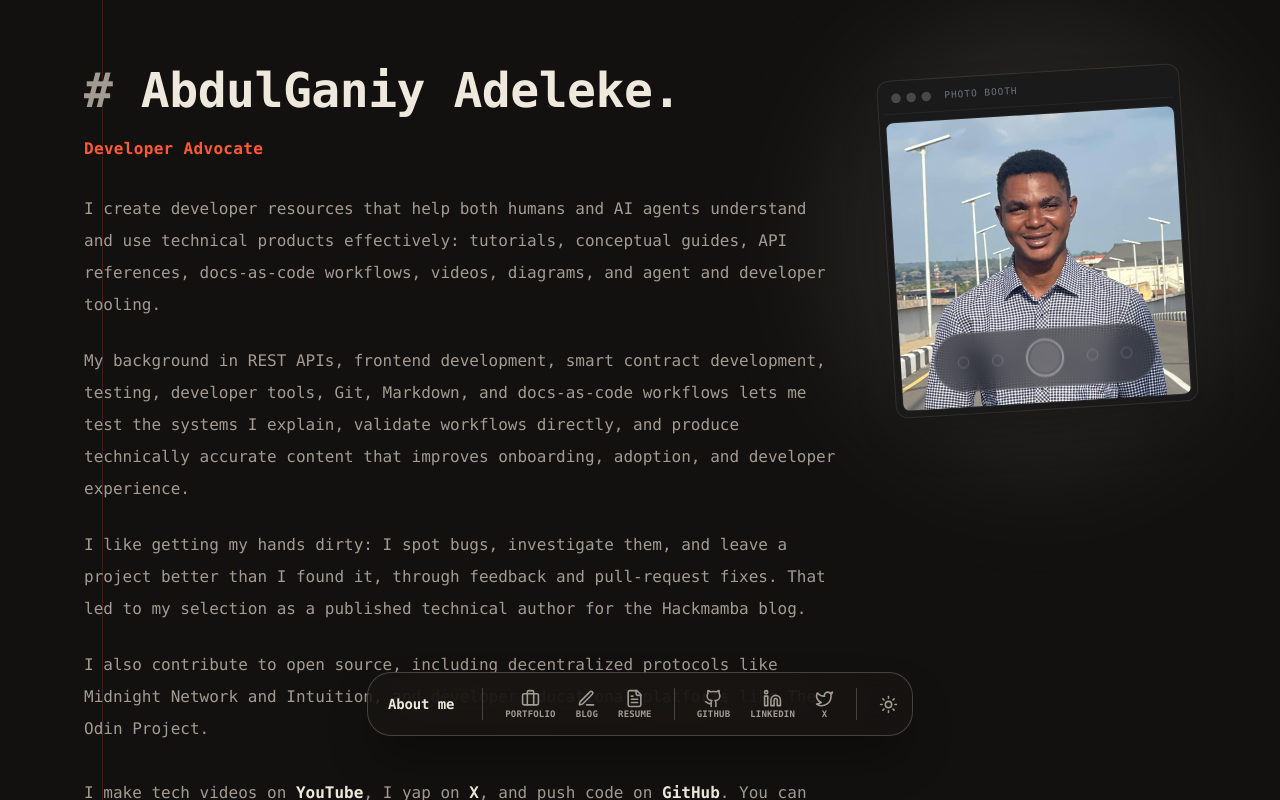
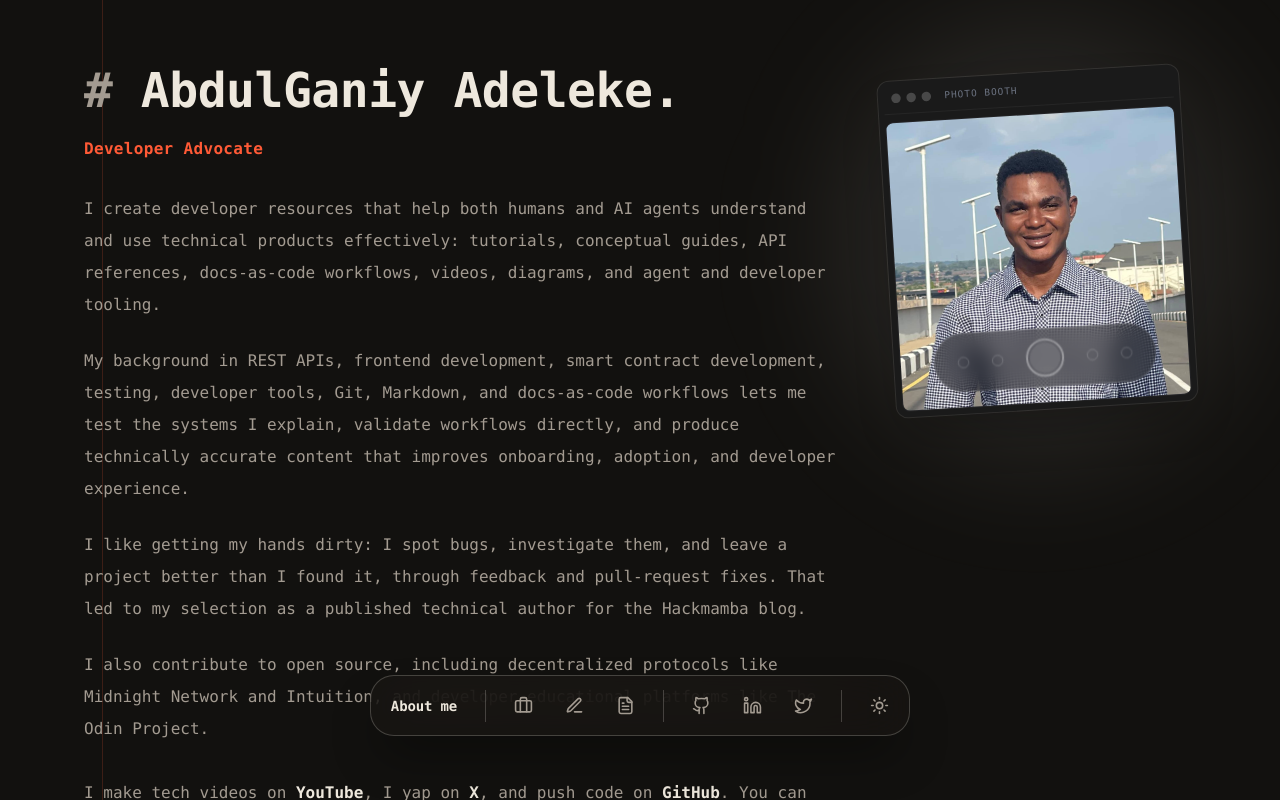
Before and after one commit to manueldezman/Portfolio-2, a Next.js app: page / in a window 1280 px wide. Shown: the top 800 px of the page. Built offline with nearby package versions, Linux system fonts and the light colour scheme.

Commit message:
remove label on desktop screen sizes

```diff
--- a/app/globals.css
+++ b/app/globals.css
@@ -181,11 +181,9 @@ body::after {
   border-radius: 0.75rem;
   color: var(--muted);
   display: flex;
-  flex-direction: column;
   flex-shrink: 0;
-  gap: 0.125rem;
   justify-content: center;
-  padding: 0.5rem 0.375rem;
+  padding: 0.5rem;
   position: relative;
   transition: color 300ms;
 }
@@ -198,6 +196,13 @@ body::after {
 @media (min-width: 640px) {
   .nav-item {
     border-radius: 1rem;
+    padding: 0.625rem;
+  }
+}
+
+@media (min-width: 768px) {
+  .nav-item {
+    padding: 0.75rem;
   }
 }
 
@@ -227,23 +232,27 @@ body::after {
   transform: scale(1);
 }
 
-.nav-label {
-  font-size: 0.5625rem;
-  font-weight: 700;
-  letter-spacing: 0.02em;
-  line-height: 1;
-  min-width: 0;
-  overflow: hidden;
-  text-transform: uppercase;
-}
-
+.nav-label,
 .nav-home {
   display: none;
 }
 
 @media (max-width: 639px) {
   .nav-item {
+    flex-direction: column;
+    gap: 0.125rem;
     padding: 0.5rem 0.25rem;
+  }
+
+  .nav-label {
+    display: block;
+    font-size: 0.5625rem;
+    font-weight: 700;
+    letter-spacing: 0.02em;
+    line-height: 1;
+    min-width: 0;
+    overflow: hidden;
+    text-transform: uppercase;
   }
 
   .nav-home {
--- a/components/Header.tsx
+++ b/components/Header.tsx
@@ -50,6 +50,7 @@ export function Header() {
             <span aria-hidden="true" className="nav-label">
               {item.label}
             </span>
+            <span className="nav-tooltip">{item.label}</span>
           </Link>
         ))}
 
@@ -65,9 +66,7 @@ export function Header() {
             target="_blank"
           >
             <item.Icon size={19} />
-            <span aria-hidden="true" className="nav-label">
-              {item.label}
-            </span>
+            <span className="nav-tooltip">{item.label}</span>
           </a>
         ))}
 
```
